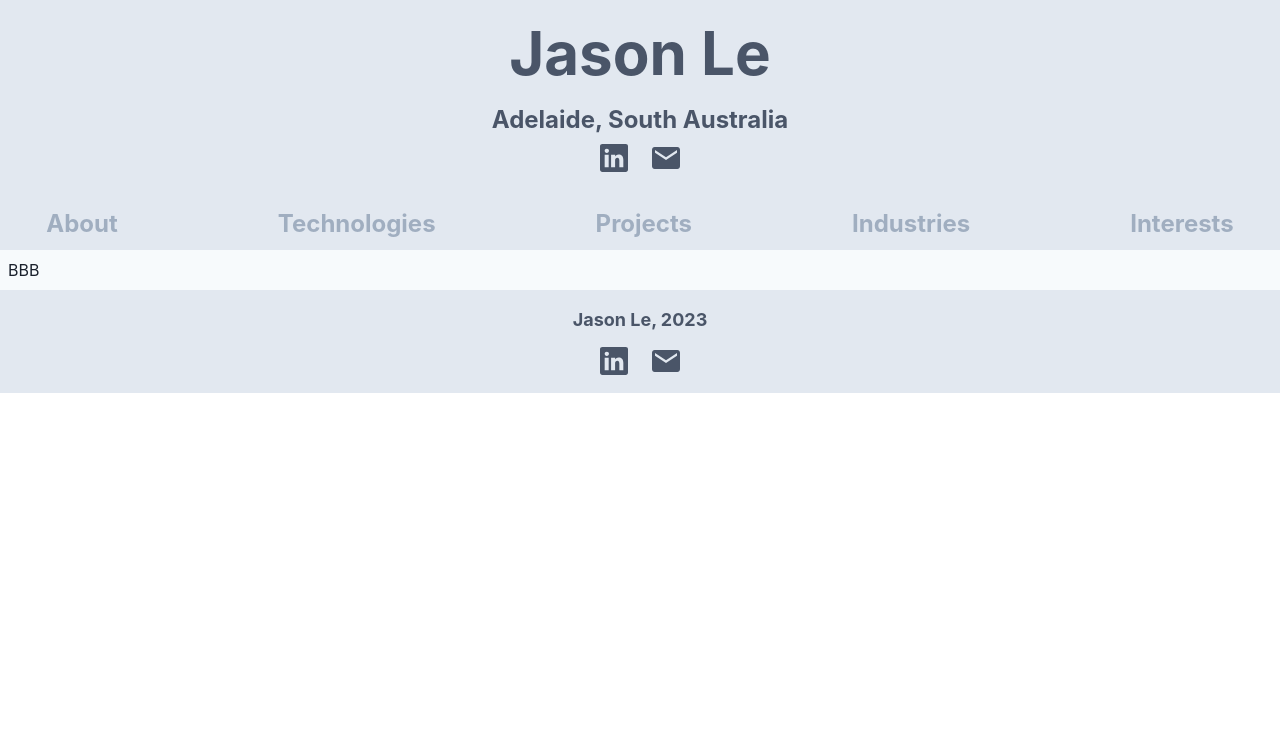
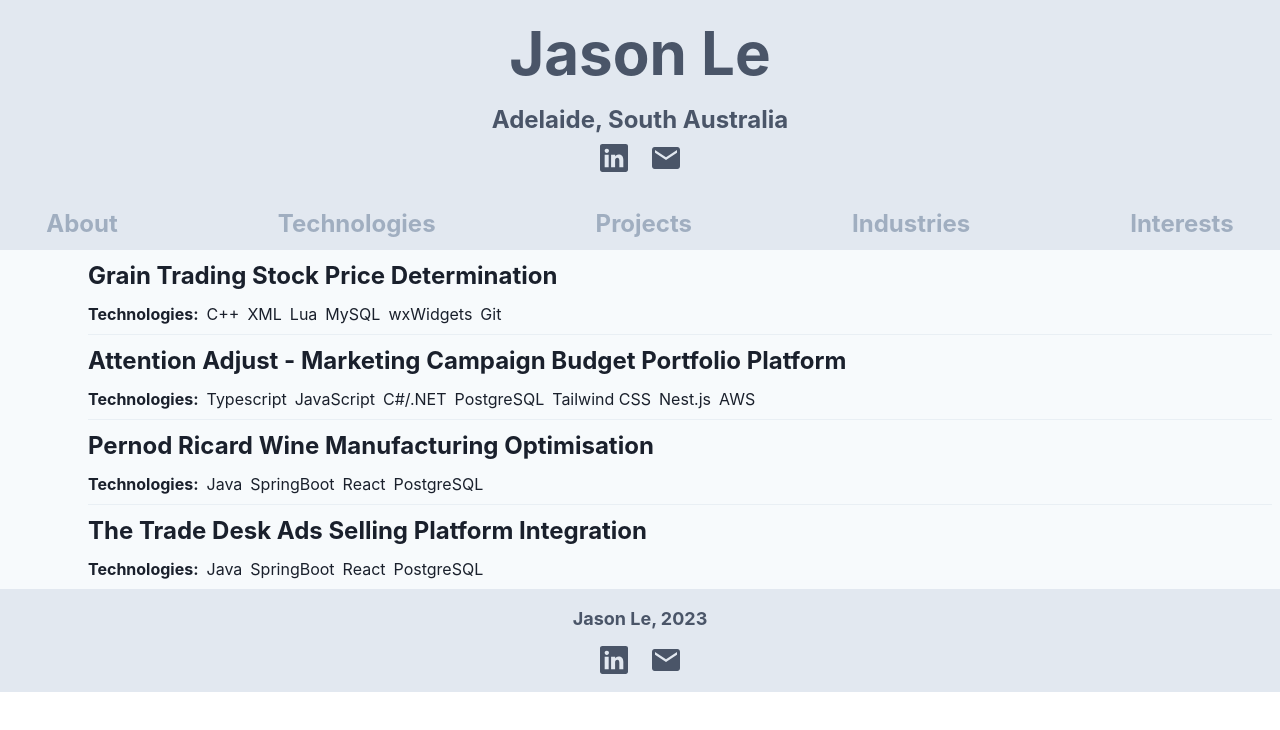
Before and after one commit to JasonLee0404/Resume, a React (Create React App) app: page /projects in a window 1280 px wide. Shown: the top 730 px of the page. Built offline with nearby package versions, Linux system fonts and the light colour scheme.

Commit message:
added project and technologies content

```diff
--- a/src/components/organisms/mainContent.component.tsx
+++ b/src/components/organisms/mainContent.component.tsx
@@ -1,5 +1,5 @@
-import { Box, Card, CardBody, Text, Image, List, ListItem } from "@chakra-ui/react";
-import { content } from "../../content/content";
+import { Box, Card, CardBody, Text, Image, List, ListItem, VStack, HStack, Divider } from "@chakra-ui/react";
+import { content, projects } from "../../content/content";
 import aboutMe from "../../assets/aboutMe.jpg"
 
 interface MainContentProps {
@@ -47,7 +47,46 @@
     } else if (tabName === 'Project Page') {
         mainContent =
         <>
-            BBB
+            <VStack align='left' ml='5rem'>
+                <Text as='b' fontSize='2xl'>{projects.project1.name}</Text>
+                <HStack>
+                    <Text as='b'>Technologies: </Text>
+                    {projects.project1.technologies.map((item, index) => (
+                        <Text>{item}</Text>
+                    ))}
+                </HStack>
+
+                <Divider/>
+
+                <Text as='b' fontSize='2xl'>{projects.project2.name}</Text>
+                <HStack>
+                    <Text as='b'>Technologies: </Text>
+                    {projects.project2.technologies.map((item, index) => (
+                        <Text>{item}</Text>
+                    ))}
+                </HStack>
+
+                <Divider/>
+
+                <Text as='b' fontSize='2xl'>{projects.project3.name}</Text>
+                <HStack>
+                    <Text as='b'>Technologies: </Text>
+                    {projects.project3.technologies.map((item, index) => (
+                        <Text>{item}</Text>
+                    ))}
+                </HStack>
+
+                <Divider/>
+
+                <Text as='b' fontSize='2xl'>{projects.project4.name}</Text>
+                <HStack>
+                    <Text as='b'>Technologies: </Text>
+                    {projects.project3.technologies.map((item, index) => (
+                        <Text>{item}</Text>
+                    ))}
+                </HStack>
+
+            </VStack>
         </>
     } else if (tabName === 'Technology Page') {
 
--- a/src/content/content.ts
+++ b/src/content/content.ts
@@ -28,3 +28,53 @@
         ]
     }
 }
+
+export const projects = {
+    project1: {
+        name: 'Grain Trading Stock Price Determination',
+        technologies: [
+            'C++',
+            'XML',
+            'Lua',
+            'MySQL',
+            'wxWidgets',
+            'Git'
+        ],
+        context: 'This was context'
+    },
+    project2: {
+        name: 'Attention Adjust - Marketing Campaign Budget Portfolio Platform',
+        technologies: [
+            'Typescript',
+            'JavaScript',
+            'C#/.NET',
+            'PostgreSQL',
+            'Tailwind CSS',
+            'Nest.js',
+            'AWS'
+        ]
+    },
+    project3: {
+        name: 'Pernod Ricard Wine Manufacturing Optimisation',
+        technologies: [
+            'Java',
+            'SpringBoot',
+            'React',
+            'PostgreSQL',
+        ]
+    },
+    project4: {
+        name: 'The Trade Desk Ads Selling Platform Integration',
+        technologies: [
+            'Typescript',
+            'Python',
+            'PostgreSQL',
+            'MongoDB'
+        ]
+    }
+
+}
+
+export const interests = {
+
+}
```
